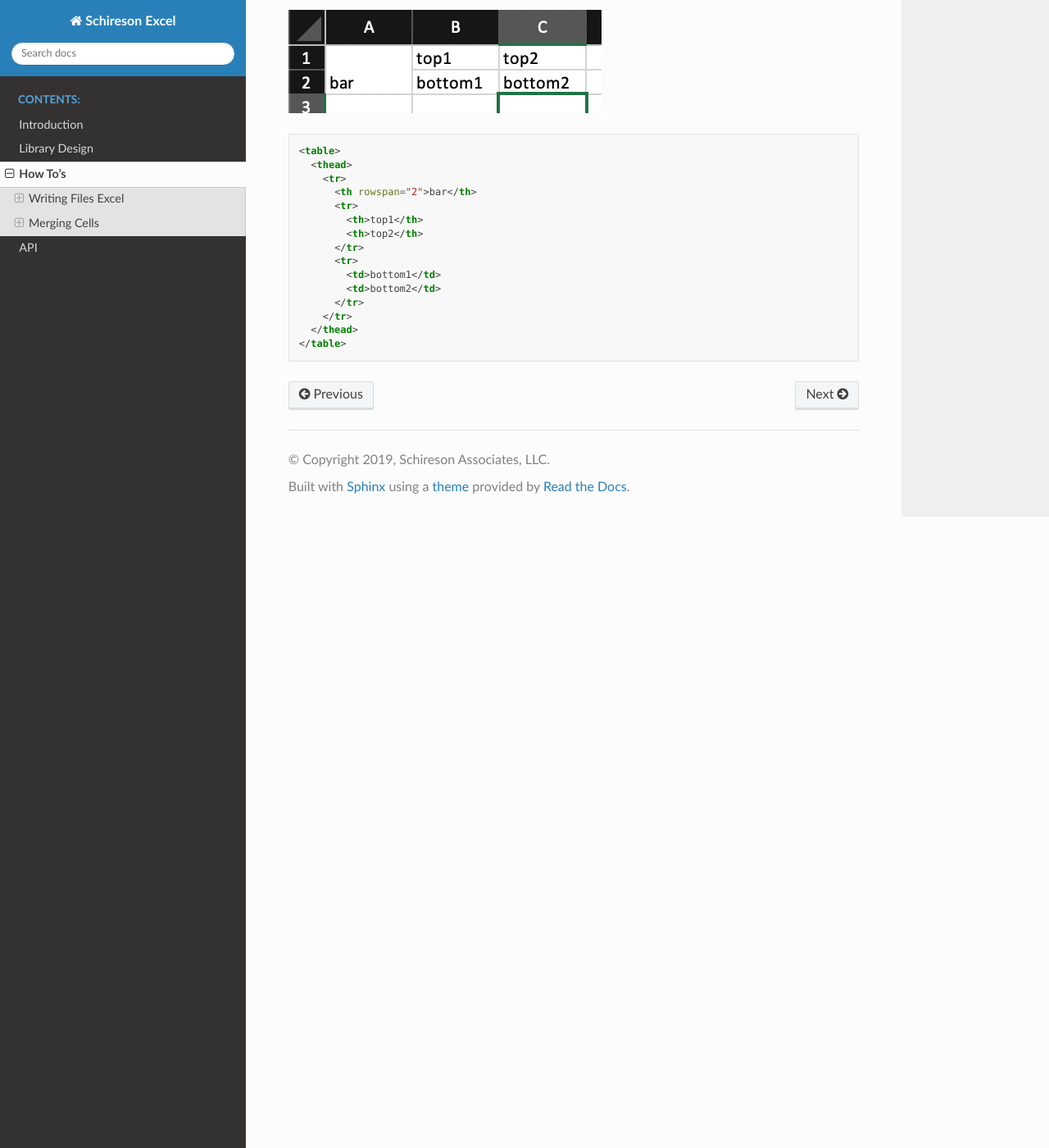
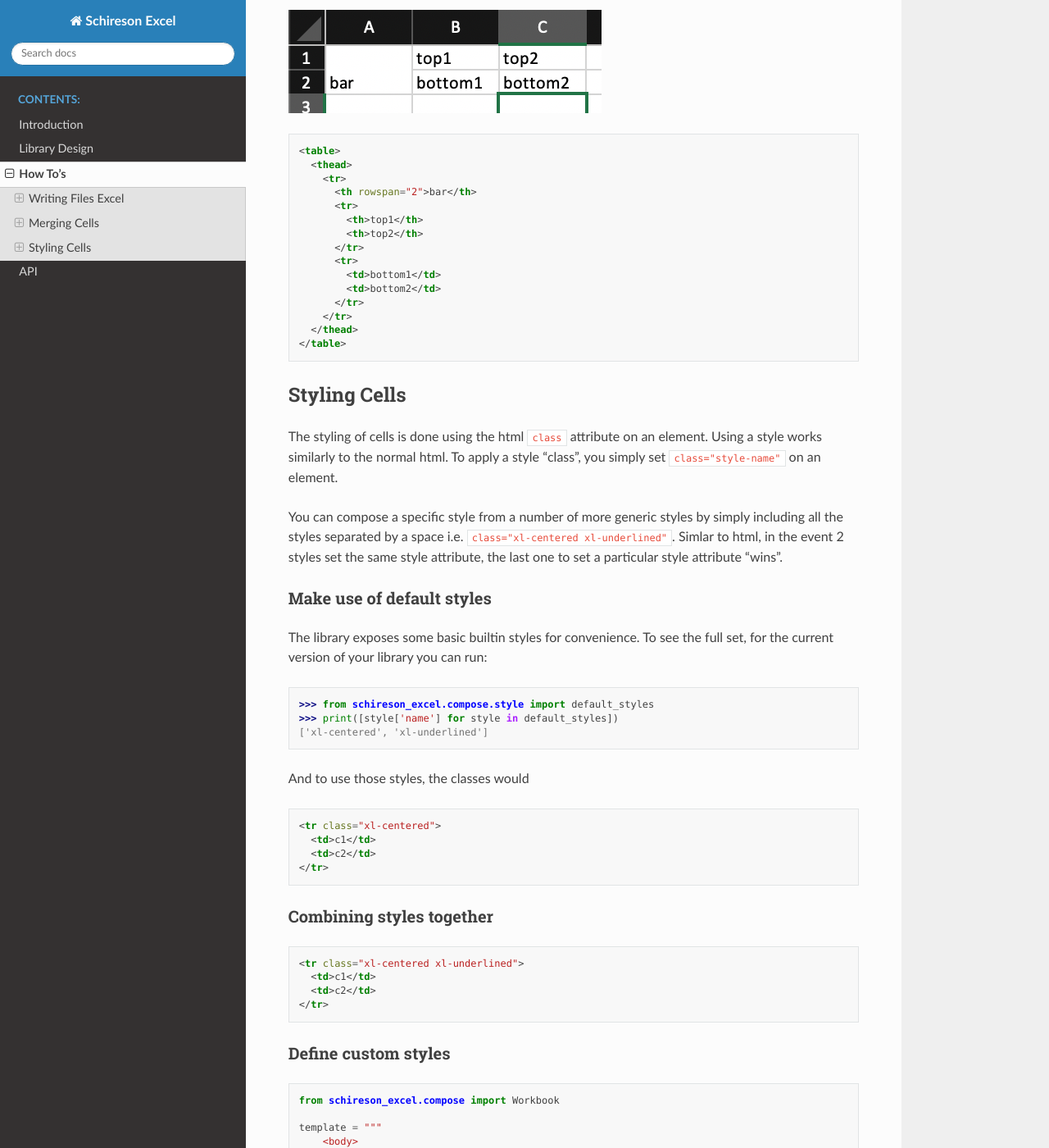
Before and after one commit to schireson/htmxl, a Sphinx documentation site: the page built from docs/how-tos/index.rst, in a window 1280 px wide and 1400 px high, scrolled down 1381 px. Shown: the whole window at 82% size. Built offline with Sphinx 7.4.7 and the Read the Docs theme 2.0.0, drawn with Linux system fonts in a browser that asks for light colours; some of the changed text lies outside the part shown.

Commit message:
Allow for composing multiple styles together.

```diff
--- a/docs/how-tos/index.rst
+++ b/docs/how-tos/index.rst
@@ -78,3 +78,82 @@ Creating a "container" row
        </tr>
      </thead>
    </table>
+
+
+Styling Cells
+=============
+
+The styling of cells is done using the html :code:`class` attribute on an element.
+Using a style works similarly to the normal html. To apply a style "class", you simply
+set :code:`class="style-name"` on an element.
+
+You can compose a specific style from a number of more generic styles
+by simply including all the styles separated by a space i.e. :code:`class="xl-centered xl-underlined"`.
+Simlar to html, in the event 2 styles set the same style attribute, the last one to set a particular
+style attribute "wins".
+
+Make use of default styles
+--------------------------
+
+The library exposes some basic builtin styles for convenience. To see the full
+set, for the current version of your library you can run:
+
+.. code-block:: python
+
+   >>> from schireson_excel.compose.style import default_styles
+   >>> print([style['name'] for style in default_styles])
+   ['xl-centered', 'xl-underlined']
+
+And to use those styles, the classes would
+
+.. code-block:: html
+
+   <tr class="xl-centered">
+     <td>c1</td>
+     <td>c2</td>
+   </tr>
+
+
+Combining styles together
+-------------------------
+
+.. code-block:: html
+
+   <tr class="xl-centered xl-underlined">
+     <td>c1</td>
+     <td>c2</td>
+   </tr>
+
+
+Define custom styles
+--------------------
+
+.. code-block:: python
+
+   from schireson_excel.compose import Workbook
+
+   template = """
+       <body>
+           <div>
+               <span class="title">foo</span>
+           </div>
+           <div>
+               {% for column_name in column_names %}
+                   <span class="xl-centered xl-underlined {{ loop.cycle('odd', 'even')}}">{{ column_name }}</span>
+               {% endfor %}
+           </div>
+       </body>
+   """
+
+   styles = [
+       {"name": "title", "pattern_fill": {"patternType": "solid", "fgColor": "DDDDDD"}},
+       {"name": "odd", "pattern_fill": {"patternType": "solid", "fgColor": "FBEAFB"}},
+       {"name": "even", "pattern_fill": {"patternType": "solid", "fgColor": "DFE7F8"}},
+   ]
+
+
+   workbook = Workbook(styles=styles)
+   workbook.add_sheet_from_template(template=template, data=dict(column_names=["bar", "baz", "bax"]))
+   workbook.compose("filename.xslx")
+
+.. image:: /_static/custom_styles.png
```
Also changed, not shown: docs/_static/custom_styles.png (added), 2 other files.
